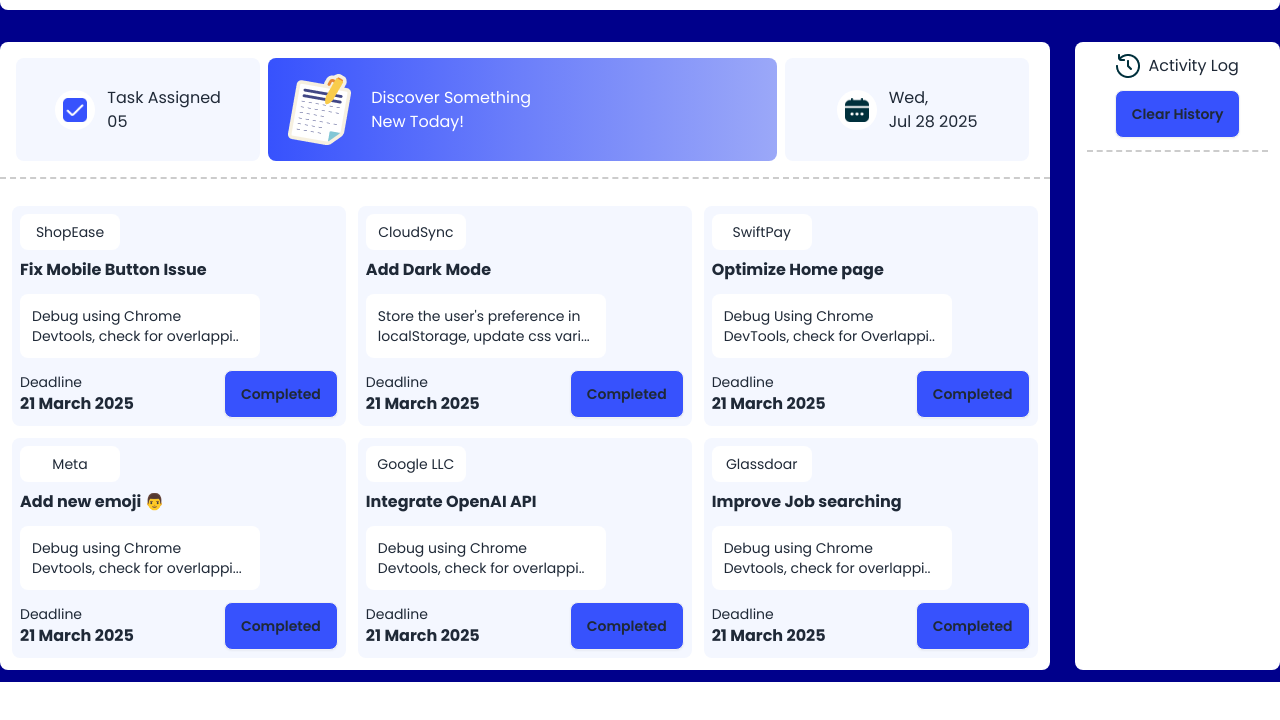
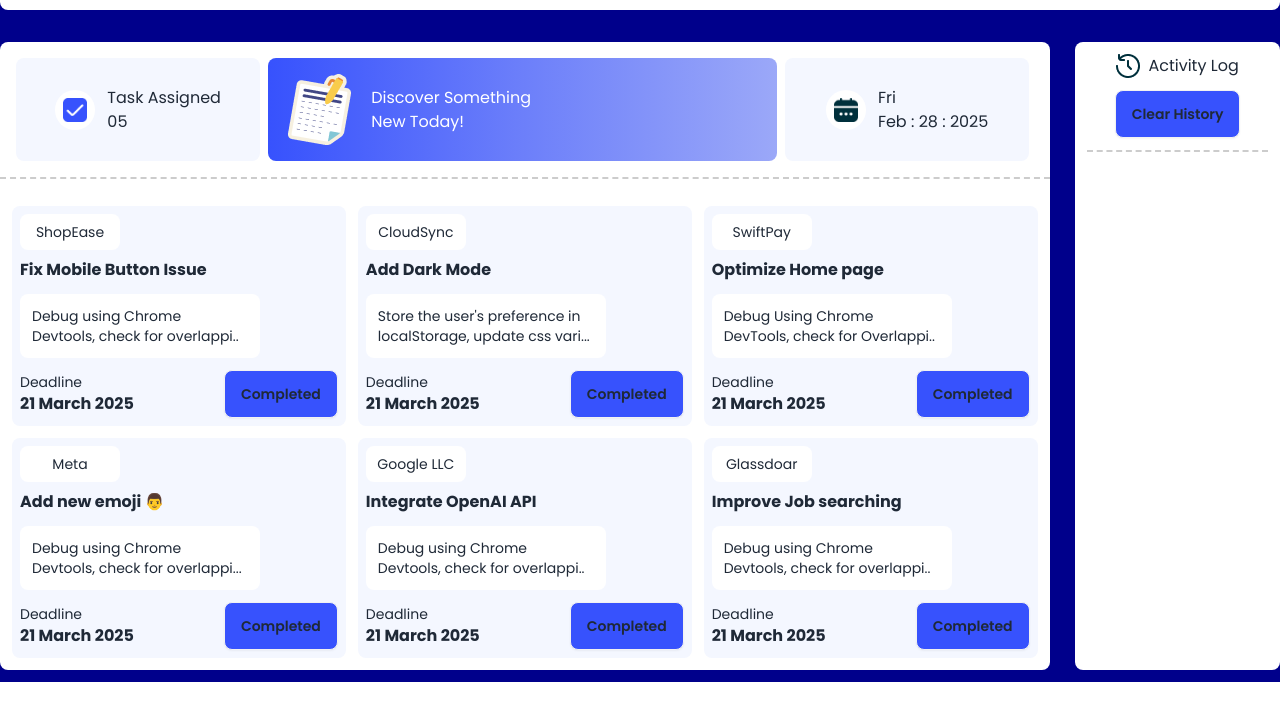
Before and after one commit to arjsabbir88/ph-A5, a plain HTML site: page index.html in a window 1280 px wide. Shown: the part 78-798 px from the top of the page. Drawn offline with nearby package versions, Linux system fonts and the light colour scheme.

Commit message:
solved date's part

```diff
--- a/index.html
+++ b/index.html
@@ -69,8 +69,8 @@
                             <img src="./assets/calender.png" alt="calender_img">
                         </div>
                         <div class="ml-3">
-                            <h3>Wed,</h3>
-                            <h3>Jul 28 2025</h3>
+                            <h3 id="weeklyDay">Wed,</h3>
+                            <h3 id="fullDay">Jul 28 2025</h3>
                         </div>
                     </div>
                 </div>
@@ -241,5 +241,9 @@
             </div>
         </div>
     </section>
+
+
+    <!-- started functionality -->
+    <script src="./scriptJs/date.js"></script>
 </body>
 </html>
--- /dev/null
+++ b/scriptJs/date.js
@@ -0,0 +1,16 @@
+const weeklyDay = document.getElementById("weeklyDay");
+const fullDay = document.getElementById("fullDay");
+
+
+const days = ["Sun", "Mon", "Tue", "Wed", "Thu", "Fri", "Sat"];
+const months = ["Jan", "Feb", "Mar", "Apr", "May", "Jun", "Jul", "Aug", "Sept", "Oct", "Nov", "Dec"];
+
+
+const newDay = new Date();
+const currentDay = days[newDay.getDay()];
+const currentMonth = months[newDay.getMonth()];
+const date = newDay.getDate();
+const year = newDay.getFullYear();
+
+weeklyDay.innerText = currentDay;
+fullDay.innerText = `${currentMonth} : ${date} : ${year}`;
```
Also changed, not shown: scriptJs/time.js (added, +21 -0 lines).
